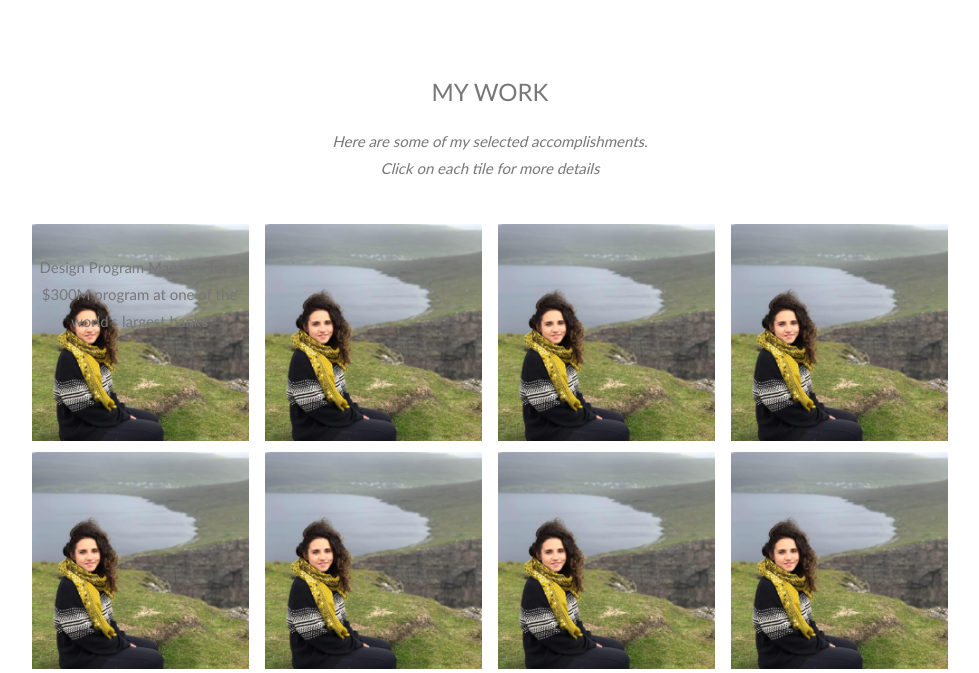
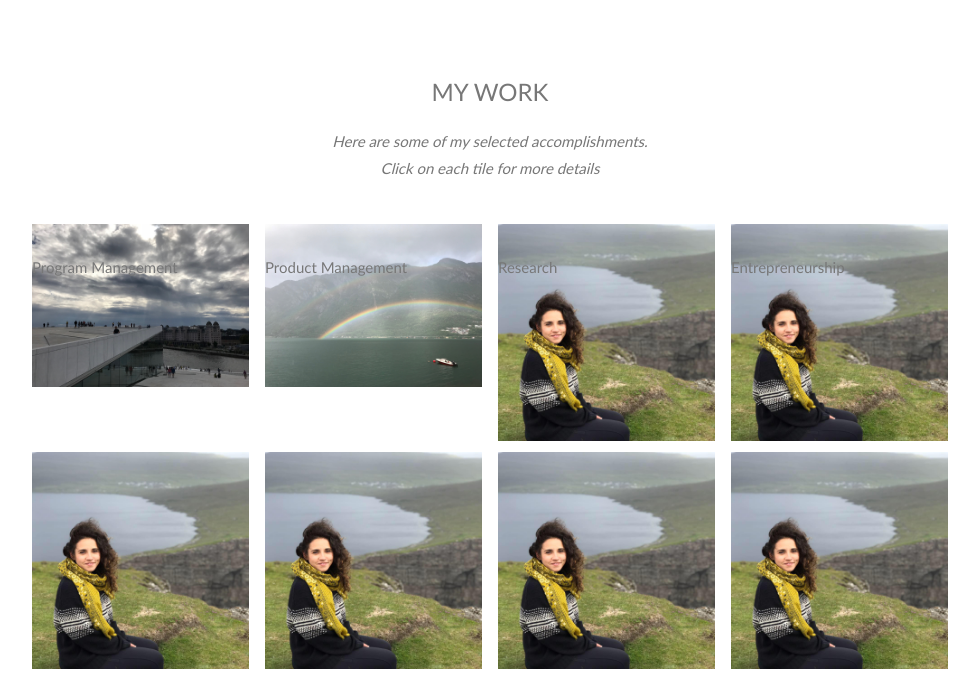
Before and after one commit to adelafedor/adelafedor.github.io, a PHP site: page / in a window 1280 px wide. Shown: the part 2293-2966 px from the top of the page, without its empty margins (150-1129 px from the left). Run offline with PHP 8.4, Linux system fonts and the light colour scheme.

Commit message:
figuring out experiences

```diff
--- a/index.html
+++ b/index.html
@@ -123,20 +123,23 @@
     <!-- Responsive Grid. Four columns on tablets, laptops and desktops. Will stack on mobile devices/small screens (100% width) -->
     <div class="w3-row-padding w3-center">
         <div class="w3-col m3 tile">
-            <img src="Me.jpg" style="width:100%" onclick="onClick(this)" class="w3-hover-opacity" alt="The mist over the mountains">
-            <p class="tile-text"> Design Program Manager for a $300M program at one of the world's largest banks </p>
+            <img src="norway-clouds.jpg" style="width:100%" onclick="onClick(this)" class="w3-hover-opacity" alt="clouds in oslo norway">
+            <p class="tile-text"> Program Management </p>
                 </div>
 
-        <div class="w3-col m3">
-            <img src="Me.jpg" style="width:100%" onclick="onClick(this)" class="w3-hover-opacity" alt="Coffee beans">
+        <div class="w3-col m3 tile">
+            <img src="norway-rainbow.jpg" style="width:100%" onclick="onClick(this)" class="w3-hover-opacity" alt="Rainbow in norway">
+            <p class="tile-text"> Product Management </p>
                 </div>
 
-        <div class="w3-col m3">
+        <div class="w3-col m3 tile">
             <img src="Me.jpg" style="width:100%" onclick="onClick(this)" class="w3-hover-opacity" alt="Bear closeup">
+            <p class="tile-text"> Research </p>
                 </div>
 
-        <div class="w3-col m3">
+        <div class="w3-col m3 tile">
             <img src="Me.jpg" style="width:100%" onclick="onClick(this)" class="w3-hover-opacity" alt="Quiet ocean">
+            <p class="tile-text"> Entrepreneurship </p>
                 </div>
     </div>
 
--- a/main.css
+++ b/main.css
@@ -209,4 +209,4 @@ hr{border:0;border-top:1px solid #eee;margin:20px 0}
 .w3-border-black,.w3-hover-border-black:hover{border-color:#000!important}
 .w3-border-grey,.w3-hover-border-grey:hover,.w3-border-gray,.w3-hover-border-gray:hover{border-color:#bbb!important}
 .tile{position:relative;width:100%}
-.tile-text{position:absolute;top:15px;padding-right:10px}
+.tile-text{position:absolute;top:15px;padding-right:7px}
```
Also changed, not shown: norway-clouds.jpg (added), norway-rainbow.jpg (added).
